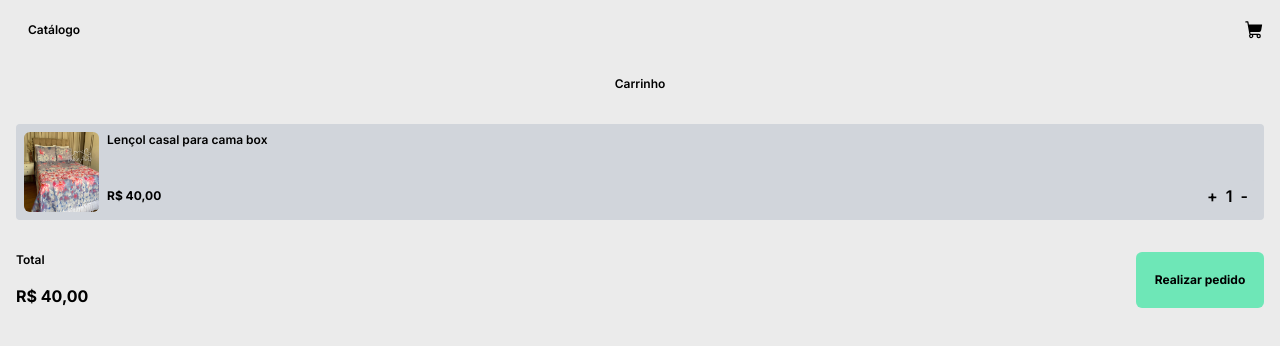
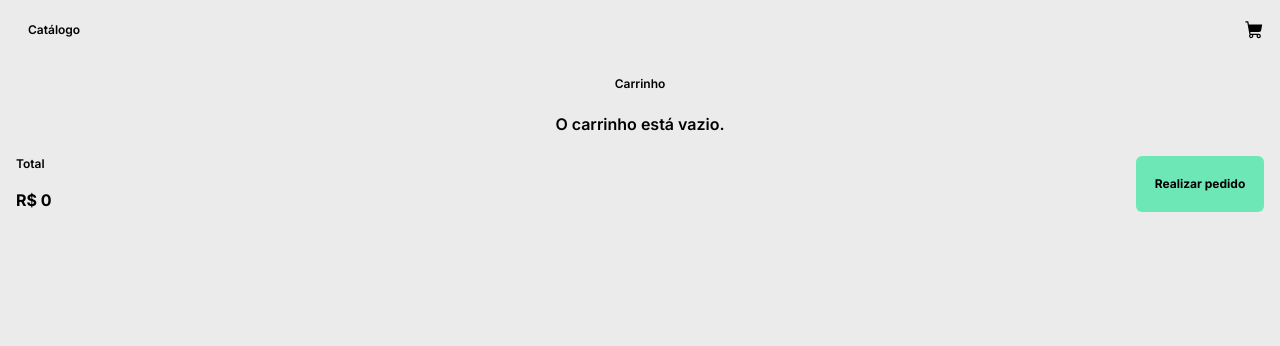
Before and after one commit to lucasoliv21/catalog, a Next.js app: page /cart in a window 1280 px wide. Shown: the top 346 px of the page. Built offline with nearby package versions, Linux system fonts and the light colour scheme.

Commit message:
feature: add product to cart

```diff
--- /dev/null
+++ b/src/pages/CartContext.tsx
@@ -0,0 +1,48 @@
+import { createContext, useContext, useState, ReactNode } from 'react';
+
+interface CartItem {
+  quantity: number;
+  id: number;
+  title: string;
+  price: number;
+  imageSrc: string;
+}
+
+interface CartContextType {
+  cart: CartItem[];
+  addToCart: (product: CartItem) => void;
+  removeFromCart: (productId: number) => void;
+}
+
+const CartContext = createContext<CartContextType | undefined>(undefined);
+
+interface CartProviderProps {
+  children: ReactNode;
+}
+
+export function CartProvider({ children }: CartProviderProps) {
+  const [cart, setCart] = useState<CartItem[]>([]);
+
+  const addToCart = (product: CartItem) => {
+    setCart([...cart, product]);
+  };
+
+  const removeFromCart = (productId: number) => {
+    const updatedCart = cart.filter((product) => product.id !== productId);
+    setCart(updatedCart);
+  };
+
+  return (
+    <CartContext.Provider value={{ cart, addToCart, removeFromCart }}>
+      {children}
+    </CartContext.Provider>
+  );
+}
+
+export function useCart() {
+  const context = useContext(CartContext);
+  if (context === undefined) {
+    throw new Error('useCart must be used within a CartProvider');
+  }
+  return context;
+}
--- a/src/pages/_app.tsx
+++ b/src/pages/_app.tsx
@@ -1,6 +1,13 @@
 import '@/styles/globals.css'
 import type { AppProps } from 'next/app'
+import { CartProvider } from './CartContext'
 
-export default function App({ Component, pageProps }: AppProps) {
-  return <Component {...pageProps} />
+function MyApp({ Component, pageProps }: AppProps) {
+  return (
+    <CartProvider>
+      <Component {...pageProps} />
+    </CartProvider>
+  );
 }
+
+export default MyApp;
--- a/src/pages/cart.tsx
+++ b/src/pages/cart.tsx
@@ -1,63 +1,84 @@
-import { ShoppingCart } from '@phosphor-icons/react'
-import Image from 'next/image'
 
-export default function Cart() {
+import React from 'react';
+import { ShoppingCart } from '@phosphor-icons/react';
+import Image from 'next/image';
+import Link from 'next/link';
+import { useCart } from './CartContext';
+
+interface CartProps {
+}
+interface CartItem {
+  id: number;
+  title: string;
+  price: number;
+  imageSrc: string;
+  quantity: number;
+}
+
+export default function Cart({}: CartProps) {
+  const { cart } = useCart();
+
+
+  const calculateTotal = () => {
+    return cart.reduce((total, item) => total + item.price * item.quantity, 0);
+  };
+
   return (
-    <div className='h-screen font-inter font-semibold'>
-      <header className='h-9 w-full '>
-        <nav className='flex flex-auto justify-between items-center '>
-          <a href="" className='px-3 text-xs font-semibold '>
+    <div className="h-screen font-inter font-semibold">
+      <header className="h-9 w-full">
+        <nav className="flex flex-auto justify-between items-center">
+          <Link href="/" className="px-3 text-xs font-semibold">
             Catálogo
-          </a>
-          <a href="">
-            <ShoppingCart size={20} weight="fill" />
-          </a>
+          </Link>
+          <Link href="/cart">
+
+              <ShoppingCart size={20} weight="fill" />
+
+          </Link>
         </nav>
       </header>
-      <div className='py-5 text-xs font-semibold text-center'>
-        Carrinho
-      </div>
-      <div className='my-3 flex bg-gray-300 p-2 rounded h-24'>
+      <div className="py-5 text-xs font-semibold text-center">Carrinho</div>
 
-          <Image src="/bed.png" width={75} height={70} alt='Foto do produto' className='rounded-md'/>
-
-          <div className='flex flex-col justify-between w-full'>
-            <div className='px-2 text-xs'>
-              Lençol casal para cama box
-            </div>
-            <div className="flex justify-between items-center ">
-              <div className='px-2 text-xs font-bold'>
-                R$ 40,00
-              </div>
-              <div className="flex items-center">
-                <button className=" py-1 bg-gray-300  rounded-l">
-                  +
-                </button>
-                <span className="px-2">
-                  1
-                </span>
-                <button className="pr-2 py-1 bg-gray-300  rounded-r">
-                  -
-                </button>
+      {Array.isArray(cart) && cart.length > 0 ? (
+        <>
+          {cart.map((item) => (
+            <div key={item.id} className="my-3 flex bg-gray-300 p-2 rounded h-24">
+              <Image
+                src={item.imageSrc}
+                width={75}
+                height={70}
+                alt={item.title}
+                className="rounded-md"
+              />
+              <div className="flex flex-col justify-between w-full">
+                <div className="px-2 text-xs">{item.title}</div>
+                <div className="flex justify-between items-center">
+                  <div className="px-2 text-xs font-bold">R$ {item.price}</div>
+                  <div className="flex items-center">
+                    <button className="py-1 bg-gray-300 rounded-l">+</button>
+                    <span className="px-2">{item.quantity}</span>
+                    <button className="pr-2 py-1 bg-gray-300 rounded-r">-</button>
+                  </div>
+                </div>
               </div>
             </div>
-          </div>
-      </div>
-      <div className='flex justify-between py-2 rounded h-24'>
-        <div className='flex flex-col justify-between py-3'>
-          <div className='text-xs'>
-            Total
-          </div>
-          <div className='font-bold'>
-            R$ 40,00
-          </div>
+          ))}
+        </>
+      ) : (
+        <div className="text-center">O carrinho está vazio.</div>
+      )}
+
+      <div className="flex justify-between py-2 rounded h-24">
+        <div className="flex flex-col justify-between py-3">
+          <div className="text-xs">Total</div>
+          <div className="font-bold">R$ {calculateTotal()}</div>
         </div>
-        <div className='flex items-center h-full'>
+        <div className="flex items-center h-full">
           <button className="w-32 h-14 bg-emerald-300 font-bold px-4 rounded-md text-xs">
             Realizar pedido
           </button>
         </div>
       </div>
     </div>
-  )
+  );
 }
--- a/src/pages/index.tsx
+++ b/src/pages/index.tsx
@@ -2,15 +2,31 @@ import React, { useState } from "react";
 import { products } from "@/mocks/products";
 import { ShoppingCart, MagnifyingGlass } from "@phosphor-icons/react";
 import Image from "next/image";
+import Link from "next/link";
+import { useCart } from "./CartContext";
+
+interface CartItem {
+  id: number;
+  title: string;
+  price: number;
+  imageSrc: string;
+  quantity: number;
+}
 
 export default function Home() {
   const productsList = products;
   const [filter, setFilter] = useState('');
+  const { addToCart } = useCart();
+
 
   const filteredProducts = productsList.filter((product) =>
-  product.title.toLowerCase()
-  .includes(filter.toLowerCase())
+    product.title.toLowerCase()
+    .includes(filter.toLowerCase())
   );
+
+  const handleAddToCart = (product: CartItem) => {
+    addToCart(product);
+  };
 
   return (
     <div className="h-screen font-inter ">
@@ -19,9 +35,10 @@ export default function Home() {
           <a href="" className="px-3 text-xs font-semibold ">
             Catálogo
           </a>
-          <a href="">
-            <ShoppingCart size={20} weight="fill" />
-          </a>
+          <Link href="/cart" passHref className='flex items-center justify-center bg-transparent border-0'>
+              <ShoppingCart size={20} weight='fill' />
+
+          </Link>
         </nav>
       </header>
 
@@ -54,9 +71,11 @@ export default function Home() {
             <div className="text-10px font-bold py-0.5">{product.title}</div>
             <div className=" px-1 text-10px font-bold flex items-center justify-between w-full">
               <div>R$ {product.price}</div>
-              <div className="bg-zinc-200 w-6 h-6 flex items-center justify-center rounded-full">
+              <button
+                onClick={() => handleAddToCart(product)}
+                className="bg-zinc-200 w-6 h-6 flex items-center justify-center rounded-full border-0">
                 <ShoppingCart size={16} weight="fill" />
-              </div>
+              </button>
             </div>
           </div>
         ))}
```
Also changed, not shown: src/mocks/products.ts (+18 -0 lines).
